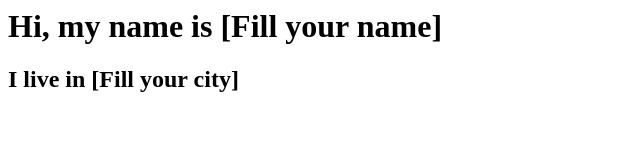
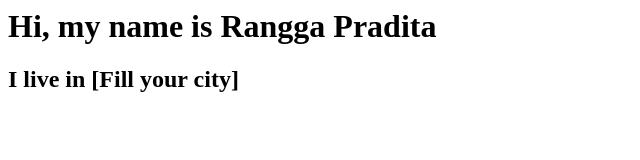
Before and after one commit to rangga-pradita/git-training-squash, a plain HTML site: page index.html in a window 1280 px wide. Shown: the whole page, without its empty margins (0-640 px from the left). Drawn offline with Linux system fonts and the light colour scheme.

Commit message:
Update index.html

```diff
--- a/index.html
+++ b/index.html
@@ -3,7 +3,7 @@
 <title>GIT Squashing & Pruning Lesson</title>
 </head>
 <body>
-<h1>Hi, my name is [Fill your name]</h1>
+<h1>Hi, my name is Rangga Pradita</h1>
 <h2>I live in [Fill your city]</h2>
 </body>
 </html>
```
